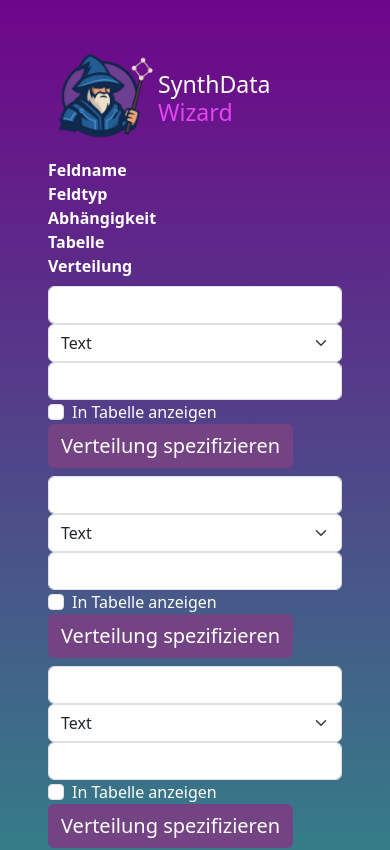
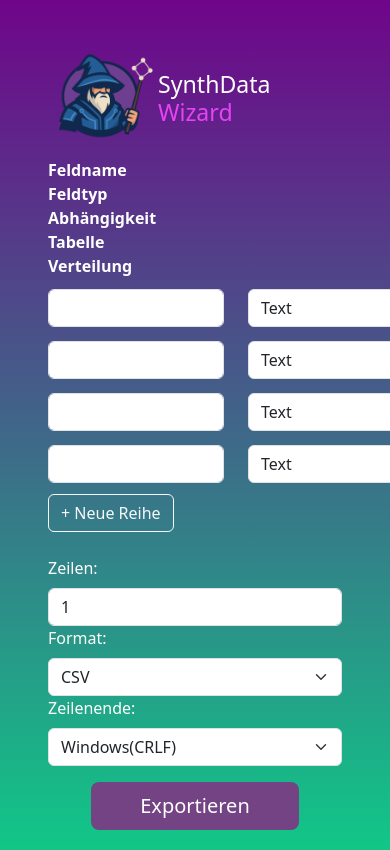
Before and after one commit to chaimaa-Tester/synthdata-frontend, a React (Vite) app: page / in a window 390 px wide. Shown: the top 850 px of the page. Built offline with nearby package versions, Linux system fonts and the light colour scheme.

Commit message:
Logging hinzugefügt

```diff
--- a/src/SynthDataWizard.tsx
+++ b/src/SynthDataWizard.tsx
@@ -36,16 +36,17 @@ export const SynthDataWizard = () => {
   };
 
   const handleExport = async () => {
-    try{
+    try {
       await axios.post("http://localhost:8000/api/my-endpoint", {
-      rows,
-      rowCount,
-      format,
-      lineEnding,
+        rows,
+        rowCount,
+        format,
+        lineEnding,
       });
       alert("Export erfolgreich!");
     } catch (error) {
       alert("Fehler beim Exportieren");
+      console.log(error);
     }
   };
 
@@ -53,6 +54,7 @@ export const SynthDataWizard = () => {
     <div
       className="px-5 py-5 text-white"
       style={{
+        overflowX: "auto",
         background:
           "linear-gradient(to bottom,rgb(111, 5, 138),rgb(14, 205, 135))",
         minHeight: "100vh",
--- a/src/components/FieldRow.tsx
+++ b/src/components/FieldRow.tsx
@@ -9,15 +9,19 @@ export const FieldRow = ({
   onChange: (idx: number, field: string, value: any) => void;
   onOpenModal: () => void;
 }) => (
-  <div className="row mb-2 align-items-center" key={idx}>
-    <div className="col-md-2">
+  <div
+    className="row mb-2 align-items-center flex-nowrap"
+    style={{ overflowX: "auto", minWidth: 1200 }}
+    key={idx}
+  >
+    <div className="col-2">
       <input
         className="form-control"
         value={row.name}
         onChange={(e) => onChange(idx, "name", e.target.value)}
       />
     </div>
-    <div className="col-md-2">
+    <div className="col-2">
       <select
         className="form-select"
         value={row.type}
@@ -28,14 +32,14 @@ export const FieldRow = ({
         <option value="Datum">Datum</option>
       </select>
     </div>
-    <div className="col-md-2">
+    <div className="col-2">
       <input
         className="form-control"
         value={row.dependency}
         onChange={(e) => onChange(idx, "dependency", e.target.value)}
       />
     </div>
-    <div className="col-md-3 d-flex align-items-start">
+    <div className="col-3 d-flex align-items-start">
       <input
         type="checkbox"
         className="form-check-input me-2"
@@ -44,7 +48,7 @@ export const FieldRow = ({
       />
       <label className="form-check-label">In Tabelle anzeigen</label>
     </div>
-    <div className="col-md-3">
+    <div className="col-3">
       <button
         className="btn"
         style={{
```
Also changed, not shown: 1 other file (tests, documents, lock files or other folders).
